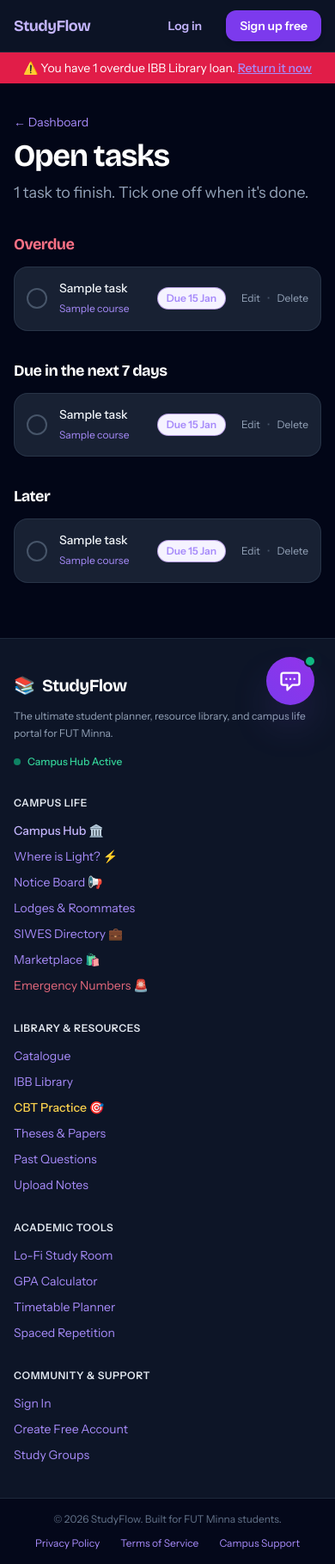
After one commit to peterafolabi-dev/studyflow, a Django app: template templates/planner/task_list.html in a window 390 px wide. The commit adds this page. Shown: the whole page at 86% size. Run offline with Django 3.2, Linux system fonts and the light colour scheme; the template is opened without the code that fills it: most values are stand-ins (such as "Sample title", 1, 10 or a date in 2020); some libraries are stand-ins or nearby versions.

Commit message:
Open tasks page, clickable task count, dark theme by default
- New /tasks/ page lists open tasks (overdue, next 7 days, later)
- Dashboard 'N open tasks' is now a link; with one task it jumps straight
  to it and highlights it. Profile 'Open tasks' stat links there too
- Default to the dark theme: the app shell is dark, so phones in light mode
  were getting dark headings on a dark background
- 5 new tests (113 total)

Co-Authored-By: Claude Opus 5.5 <noreply@anthropic.com>
Claude-Session: https://claude.ai/code/session_01M27byj89MEFBCwCj2BJjLY

```diff
--- a/planner/urls.py
+++ b/planner/urls.py
@@ -12,6 +12,7 @@ urlpatterns = [
     path('courses/<int:pk>/edit/', views.course_update, name='course_update'),
     path('courses/<int:pk>/delete/', views.course_delete, name='course_delete'),
     path('courses/<int:course_pk>/tasks/new/', views.task_create, name='task_create'),
+    path('tasks/', views.task_list, name='task_list'),
     path('tasks/<int:pk>/edit/', views.task_update, name='task_update'),
     path('tasks/<int:pk>/delete/', views.task_delete, name='task_delete'),
     path('tasks/<int:pk>/toggle/', views.task_toggle, name='task_toggle'),
--- a/templates/accounts/profile.html
+++ b/templates/accounts/profile.html
@@ -39,10 +39,10 @@
         <div class="text-2xl font-bold text-brand-700 dark:text-brand-300">{{ course_count }}</div>
         <div class="text-xs text-slate-500 dark:text-slate-400 mt-1">Courses</div>
       </div>
-      <div class="rounded-xl border border-brand-100 dark:border-slate-700 bg-white dark:bg-slate-900 p-4 text-center">
+      <a href="{% url 'task_list' %}" class="block rounded-xl border border-brand-100 dark:border-slate-700 bg-white dark:bg-slate-900 p-4 text-center hover:border-brand-400 transition">
         <div class="text-2xl font-bold text-brand-700 dark:text-brand-300">{{ open_task_count }}</div>
         <div class="text-xs text-slate-500 dark:text-slate-400 mt-1">Open tasks</div>
-      </div>
+      </a>
       <div class="rounded-xl border border-brand-100 dark:border-slate-700 bg-white dark:bg-slate-900 p-4 text-center">
         <div class="text-2xl font-bold text-brand-700 dark:text-brand-300">{{ reading_count }}</div>
         <div class="text-xs text-slate-500 dark:text-slate-400 mt-1">Reading now</div>
--- a/templates/base.html
+++ b/templates/base.html
@@ -20,8 +20,9 @@
   <script>
     (function () {
       var saved = localStorage.getItem('studyflow-theme');
-      var prefersDark = window.matchMedia('(prefers-color-scheme: dark)').matches;
-      if (saved === 'dark' || (!saved && prefersDark)) {
+      // The app shell (header, body, footer) is designed dark, so dark is the default.
+      // Before, a phone set to light mode got light-mode text on the dark body and headings vanished.
+      if (saved !== 'light') {
         document.documentElement.classList.add('dark');
       }
     })();
--- a/templates/planner/_task_row.html
+++ b/templates/planner/_task_row.html
@@ -1,5 +1,5 @@
 {% load planner_extras %}
-<li class="group flex items-center gap-3.5 p-3.5 rounded-2xl bg-white dark:bg-slate-800/80 border border-brand-100 dark:border-slate-700/60 hover:border-brand-300 dark:hover:border-brand-500/50 transition-all shadow-sm {% if task.is_done %}opacity-65 bg-slate-50/70 dark:bg-slate-900/40{% endif %}">
+<li id="task-{{ task.pk }}" class="scroll-mt-24 group flex items-center gap-3.5 p-3.5 rounded-2xl bg-white dark:bg-slate-800/80 border border-brand-100 dark:border-slate-700/60 hover:border-brand-300 dark:hover:border-brand-500/50 transition-all shadow-sm {% if focus and focus == task.pk %}ring-2 ring-brand-500 ring-offset-2 dark:ring-offset-slate-900{% endif %} {% if task.is_done %}opacity-65 bg-slate-50/70 dark:bg-slate-900/40{% endif %}">
   <form method="post" action="{% url 'task_toggle' task.pk %}" class="m-0 flex items-center shrink-0">
     {% csrf_token %}
     <input type="hidden" name="next" value="{{ next }}">
--- a/templates/planner/dashboard.html
+++ b/templates/planner/dashboard.html
@@ -6,7 +6,7 @@
       {% if is_new_user %}Welcome to StudyFlow, {{ user.username }} 🎉{% else %}Welcome back, {{ user.username }}{% endif %}
     </h1>
     <p class="text-lg text-slate-500 dark:text-slate-400">
-      You have <strong class="text-brand-600 dark:text-brand-400">{{ open_count }} open task{{ open_count|pluralize }}</strong> across {{ course_count }} course{{ course_count|pluralize }}. Let's get to work.
+      You have <a href="{% if only_task %}{% url 'task_list' %}?focus={{ only_task.pk }}#task-{{ only_task.pk }}{% else %}{% url 'task_list' %}{% endif %}" class="font-bold text-brand-600 dark:text-brand-400 underline decoration-brand-300 decoration-2 underline-offset-4 hover:decoration-brand-600 focus:outline-none focus-visible:ring-2 focus-visible:ring-brand-500 rounded">{{ open_count }} open task{{ open_count|pluralize }}</a> across {{ course_count }} course{{ course_count|pluralize }}. Let's get to work.
     </p>
   </div>
 
--- /dev/null
+++ b/templates/planner/task_list.html
@@ -0,0 +1,42 @@
+{% extends 'base.html' %}
+{% block title %}Open tasks · StudyFlow{% endblock %}
+{% block content %}
+  <div class="mb-8 fade-in-up">
+    <a href="{% url 'dashboard' %}" class="text-sm text-brand-600 dark:text-brand-400 hover:underline">&larr; Dashboard</a>
+    <h1 class="font-display text-4xl font-bold tracking-tight text-slate-900 dark:text-white mt-2 mb-2">Open tasks</h1>
+    <p class="text-lg text-slate-500 dark:text-slate-400">
+      {% if open_count %}{{ open_count }} task{{ open_count|pluralize }} to finish. Tick one off when it's done.{% else %}Nothing open. Enjoy the free time, or add a task to a course.{% endif %}
+    </p>
+  </div>
+
+  {% if overdue %}
+    <section class="mb-8" aria-labelledby="overdue-h">
+      <h2 id="overdue-h" class="font-display text-lg font-bold text-rose-600 dark:text-rose-400 mb-3">Overdue</h2>
+      <ul class="space-y-2.5">
+        {% for task in overdue %}{% include 'planner/_task_row.html' with next=request.get_full_path show_course=True show_actions=True %}{% endfor %}
+      </ul>
+    </section>
+  {% endif %}
+
+  {% if due_soon %}
+    <section class="mb-8" aria-labelledby="soon-h">
+      <h2 id="soon-h" class="font-display text-lg font-bold text-slate-900 dark:text-white mb-3">Due in the next 7 days</h2>
+      <ul class="space-y-2.5">
+        {% for task in due_soon %}{% include 'planner/_task_row.html' with next=request.get_full_path show_course=True show_actions=True %}{% endfor %}
+      </ul>
+    </section>
+  {% endif %}
+
+  {% if later %}
+    <section class="mb-8" aria-labelledby="later-h">
+      <h2 id="later-h" class="font-display text-lg font-bold text-slate-900 dark:text-white mb-3">Later</h2>
+      <ul class="space-y-2.5">
+        {% for task in later %}{% include 'planner/_task_row.html' with next=request.get_full_path show_course=True show_actions=True %}{% endfor %}
+      </ul>
+    </section>
+  {% endif %}
+
+  {% if not open_count %}
+    <a href="{% url 'course_list' %}" class="inline-flex rounded-xl bg-brand-600 hover:bg-brand-700 text-white font-semibold text-sm px-5 py-2.5 shadow-sm transition">Go to my courses</a>
+  {% endif %}
+{% endblock %}
```
Also changed, not shown: planner/tests.py (+31 -0 lines), planner/views.py (+23 -0 lines), static/css/tailwind.css.
